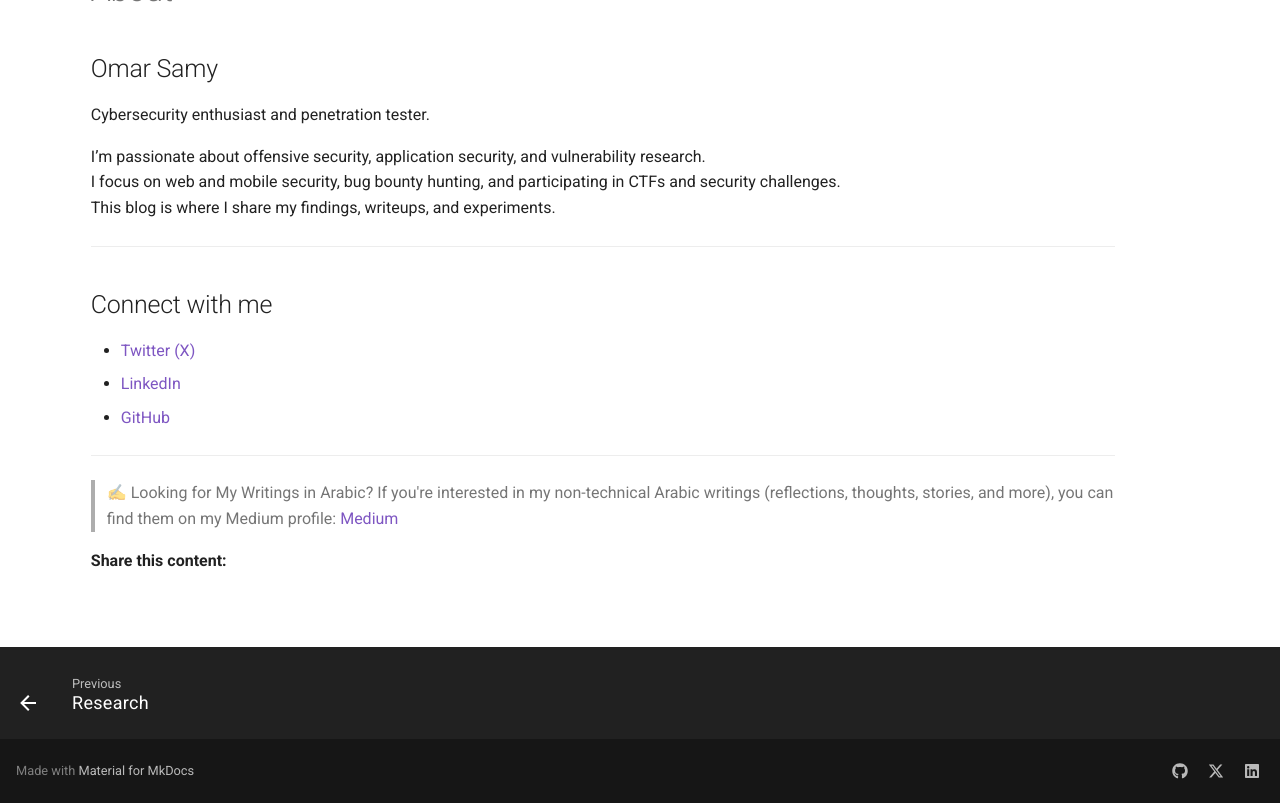
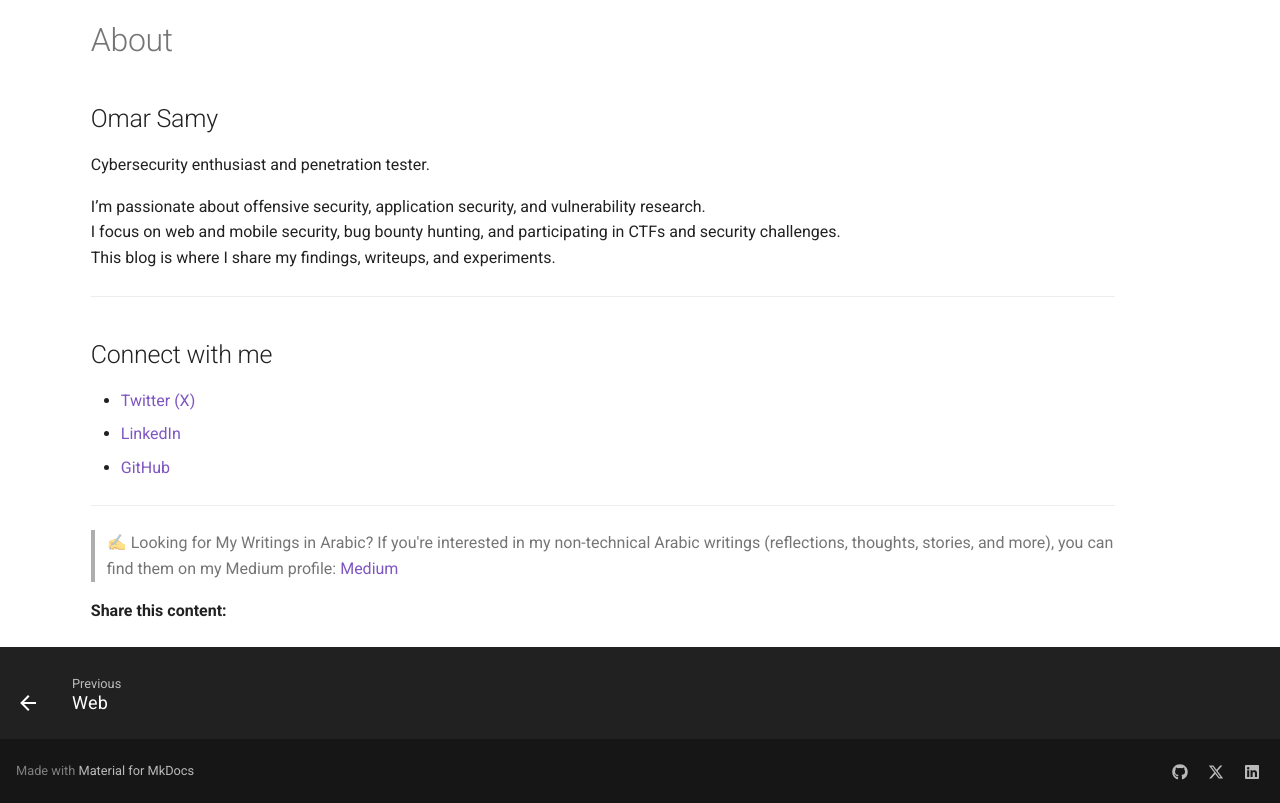
Before and after one commit to 00xmora/blog, an MkDocs documentation site: the page built from docs/about.md, in a window 1280 px wide and 1119 px high, cut to the strip 316-1119 px from the top of the window. Built offline with MkDocs 1.6.1 and Material for MkDocs 9.7.7, drawn with Linux system fonts in a browser that asks for light colours; comment, search, counter and statistics services are not loaded.

Commit message:
research

```diff
--- a/docs/about.md
+++ b/docs/about.md
@@ -1,4 +1,4 @@
-<img src="/assets/images/profile.png" alt="profile" style="width: 100px; height: 100px; border-radius: 50%;">
+<img src="/assets/images/profile.png" alt="profile" style="width: 150px; height: 150px; border-radius: 50%;">
 
 # About
 
--- a/mkdocs.yml
+++ b/mkdocs.yml
@@ -102,7 +102,9 @@
       - Main: writeups/index.md
       - Android:
           - hextree labs soliutions: writeups/android/hextree-labs-solutions/index.md
-  - Research: research/index.md
+  - Research:
+      - Main: research/index.md
+      - web: research/web/index.md
   - About: about.md
 
 extra:
```
Also changed, not shown: docs/index.md (+1 -0 lines), docs/research/web/index.md (added, +4 -0 lines).
